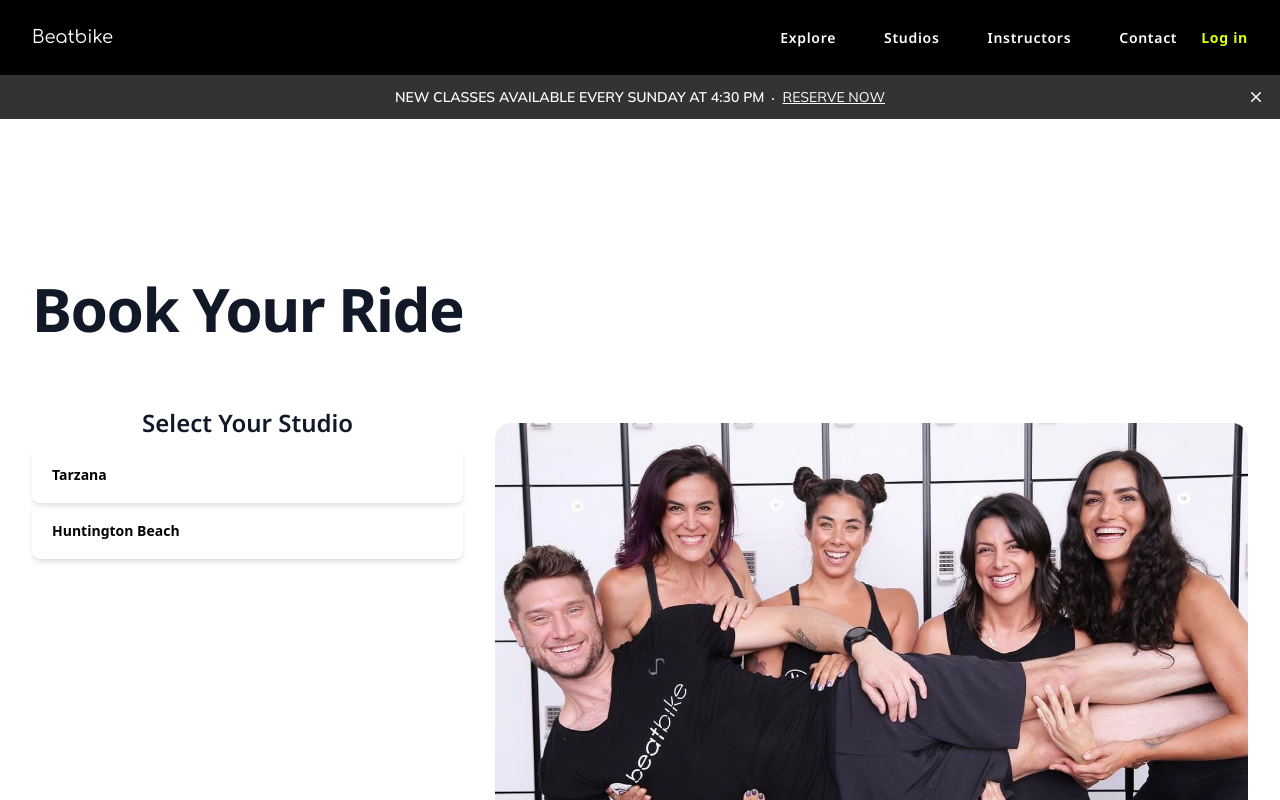
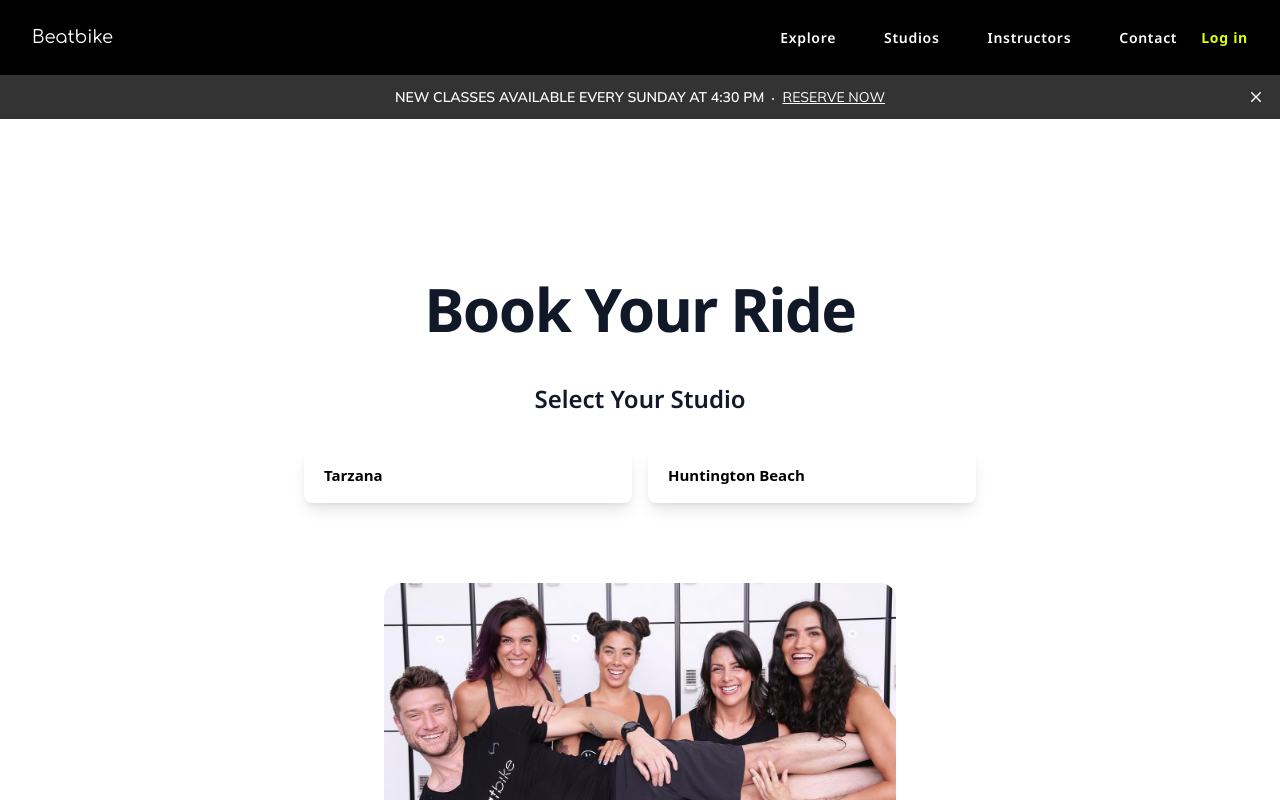
Before and after one commit to sphcastillo/beatbike, a Next.js app: page /reserve in a window 1280 px wide. Shown: the top 800 px of the page. Built offline with nearby package versions, Linux system fonts and the light colour scheme.

Commit message:
Reserve page: added RadioGroup successfully

```diff
--- a/app/explore/page.tsx
+++ b/app/explore/page.tsx
@@ -19,7 +19,7 @@ const benefits = [
   'Elevate your fitness journey with empowering sessions that cultivate camaraderie, personal growth, and success.',
 ]
 
-export default function Explore() {
+export default function ExplorePage() {
   return (
     <div className="bg-[#333333]">
       <div className='px-6 max-w-7xl mx-auto'>
--- a/app/reserve/page.tsx
+++ b/app/reserve/page.tsx
@@ -10,27 +10,32 @@ import LocationSelection from "@/components/LocationSelection";
 export default function ReservePage() {
 
   return (
-    <div className="bg-gray">
-      <div className="mx-auto max-w-7xl px-6 py-32 sm:py-40 lg:px-8">
-        <div className="mx-auto max-w-2xl lg:mx-0 lg:grid lg:max-w-none lg:grid-cols-2 lg:gap-x-16 lg:gap-y-6 xl:grid-cols-1 xl:grid-rows-1 xl:gap-x-8">
+    <div className="w-full mx-auto pb-4">
+      <div className="mx-auto max-w-7xl px-6 py-16 sm:py-40 lg:px-8">
+        <div className="mx-auto max-w-2xl">
           <div className={notoSans.className}>
-            <h1 className="max-w-2xl text-4xl font-bold tracking-tight text-gray-900 sm:text-6xl lg:col-span-2 xl:col-auto">
-              Book Your Ride
-            </h1>
+            <div className="flex justify-center">
+              <h1 className="max-w-2xl text-center text-4xl font-bold tracking-tight text-gray-900 sm:text-6xl lg:col-span-2 xl:col-auto">
+                Book Your Ride
+              </h1>
+            </div>
           </div>
-          <div className="mt-6 max-w-xl lg:mt-0 xl:col-end-1 xl:row-start-1">
+          <div className="mt-12 lg:mt-0 xl:col-end-1 xl:row-start-1">
             <LocationSelection />
           </div>
+          <div className="flex items-center justify-center">
           <Image
             src={GoBeatbikeTeam}
             alt="GO Beatbike Team"
-            className="mt-10 aspect-[5/3] w-full max-w-lg rounded-2xl object-cover sm:mt-16 lg:mt-0 lg:max-w-none xl:row-span-2 xl:row-end-2 xl:mt-36"
+            priority
+            className="mt-10 aspect-[5/3] w-full max-w-lg rounded-2xl object-cover sm:mt-16 lg:mt-16  xl:mt-20"
             width={600}
             height={470}
           />
+          </div>
         </div>
       </div>
-      {/* <div className="absolute inset-x-0 bottom-0 -z-10 h-24 bg-gradient-to-t from-white sm:h-32" /> */}
+      <div className="absolute inset-x-0 bottom-0 -z-10 h-24 bg-gradient-to-t from-white sm:h-32" />
     </div>
   );
 }
--- a/components/Introduction.tsx
+++ b/components/Introduction.tsx
@@ -31,12 +31,12 @@ export default function Introduction() {
         <div className="overflow-hidden bg-white pt-12 sm:pt-24 pb-32 z-200">
           <div className="mx-auto max-w-7xl px-6 lg:flex lg:px-8">
             <div className="mx-auto grid max-w-2xl grid-cols-1 gap-x-12 gap-y-0 sm:gap-y-16 lg:mx-0 lg:min-w-full lg:max-w-none lg:flex-none lg:gap-y-8">
-              <motion.div
+              <div
                 className="lg:col-end-1 lg:w-full lg:max-w-lg lg:pb-8"
-                variants={fadeInAnimationVariants}
-                initial="initial"
-                whileInView="animate"
-                transition={fadeInAnimationVariants.transition}
+                // variants={fadeInAnimationVariants}
+                // initial="initial"
+                // whileInView="animate"
+                // transition={fadeInAnimationVariants.transition}
                 // viewport={{ once: true }}
               >
                 <h2 className="text-3xl font-bold tracking-tight text-black">We are Beatbike</h2>
@@ -59,7 +59,7 @@ export default function Introduction() {
                     Book a Ride
                   </motion.a>
                 </div>
-              </motion.div>
+              </div>
 
               <div className="z-0 flex flex-wrap items-start sm:justify-end gap-2 mt-8 sm:mt-0 sm:gap-8 lg:contents">
                 <div className="w-0 pl-[78px] flex-auto lg:ml-auto lg:w-auto lg:flex-none lg:self-end">
--- a/components/LocationSelection.tsx
+++ b/components/LocationSelection.tsx
@@ -21,31 +21,31 @@ const locations = [
 function LocationSelection() {
   const [selected, setSelected] = useState(locations[0]);
   return (
-    <fieldset className="lg:mt-12">
+    <div className="mt-12 mx-auto w-full">
       <div className={notoSans.className}>
-        <div className="flex text-center justify-center items-center">
-          <label className="text-2xl font-semibold leading-6 text-gray-900 pb-3 text-center">
+        <div className="w-full flex justify-center">
+          <h1 className="text-2xl font-semibold leading-6 text-gray-900 pb-3 text-center">
             Select Your Studio
-          </label>
+          </h1>
         </div>
       </div>
-      <RadioGroup>
+      <RadioGroup className="mt-6 grid grid-cols-1 gap-y-6 sm:grid-cols-2 sm:gap-x-4">
         {locations.map((location) => (
           <Radio
             key={location.id}
             value={location}
-            className="group relative flex cursor-pointer rounded-lg gap-y-8 bg-white/5 py-4 px-5 text-white shadow-md transition focus:outline-none data-[focus]:outline-1 data-[focus]:outline-white data-[checked]:bg-white/10"
+            className="group relative flex cursor-pointer rounded-lg bg-white/5 py-4 px-5 text-black shadow-lg transition focus:outline-none data-[focus]:outline-1 data-[focus]:outline-black data-[checked]:bg-black/10"
           >
             <div className="flex w-full items-center justify-between">
-              <div className="text-sm/6">
-                <p className="font-semibold text-black">{location.title}</p>
+              <div className="text-[15px]">
+                <h5 className="font-semibold text-black">{location.title}</h5>
               </div>
-              <CheckCircleIcon className="size-6 fill-white opacity-0 transition group-data-[checked]:opacity-100" />
+              <CheckCircleIcon className="size-6 fill-[#DFFF00] opacity-0 transition group-data-[checked]:opacity-100" />
             </div>
           </Radio>
         ))}
       </RadioGroup>
-    </fieldset>
+    </div>
   );
 }
 
--- a/next.config.mjs
+++ b/next.config.mjs
@@ -1,6 +1,10 @@
 /** @type {import('next').NextConfig} */
 const nextConfig = {
+    images: {
+        remotePatterns: [
 
+        ]
+    }
 };
 
 export default nextConfig;
```
